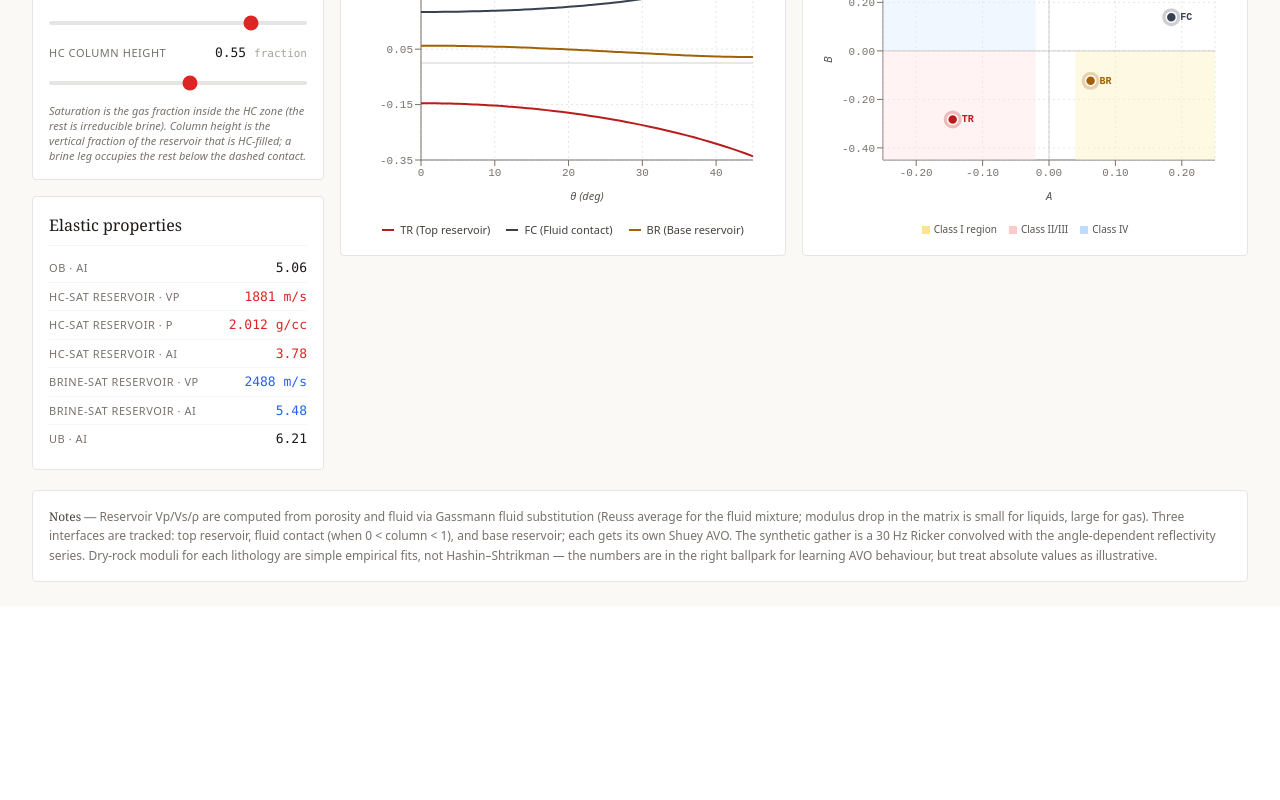
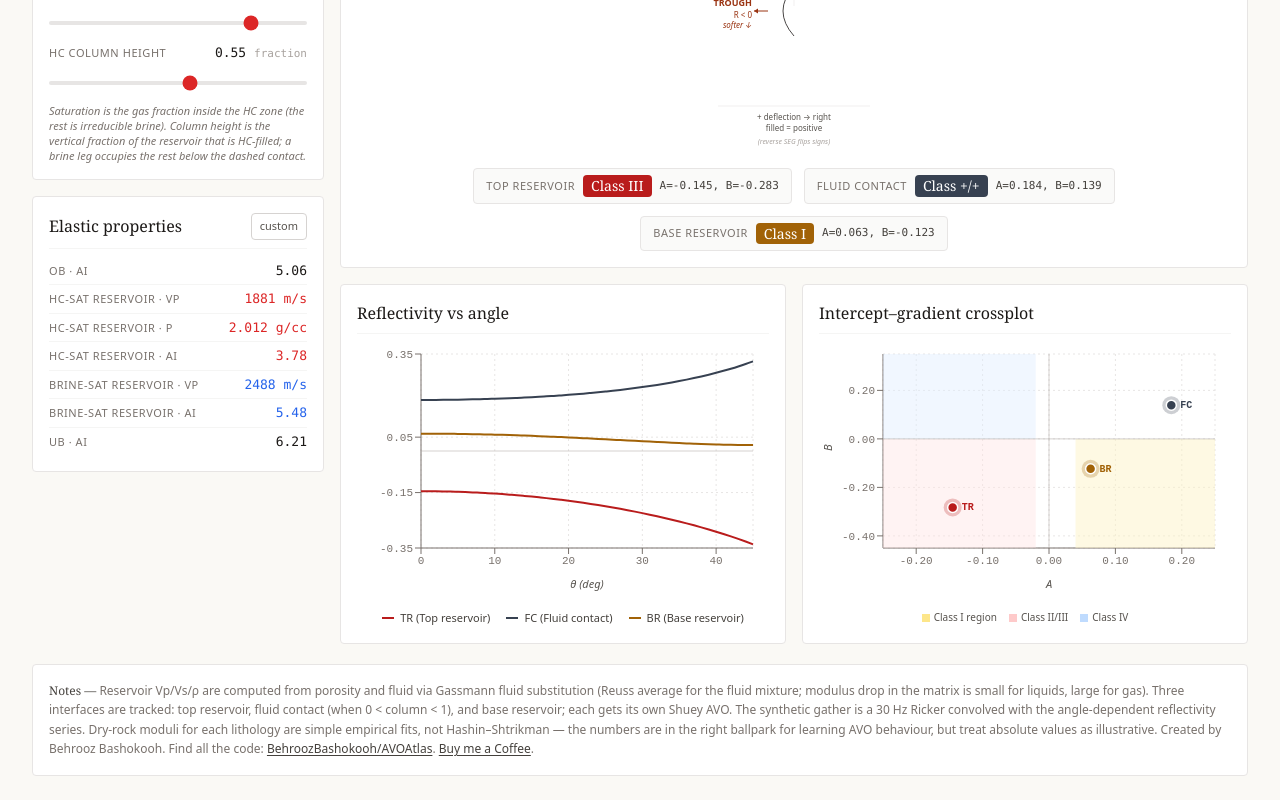
Before and after one commit to BehroozBashokooh/AVOAtlas, a React (Vite) app: page / in a window 1280 px wide. Shown: the part 795-1595 px from the top of the page. Before the commit the page ends 1401 px from the top, so only its background shows below. Built offline with nearby package versions, Linux system fonts and the light colour scheme.

Commit message:
Add elastic overrides and footer attribution

```diff
--- a/src/AVOAtlasV3.jsx
+++ b/src/AVOAtlasV3.jsx
@@ -168,6 +168,102 @@ function Stat({ label, value, color }) {
   );
 }
 
+function ElasticNumber({ value, onChange, step = 1, color }) {
+  return (
+    <input
+      type="number"
+      value={value}
+      min={0}
+      step={step}
+      onChange={e => onChange(parseFloat(e.target.value))}
+      className="w-16 px-1 py-0.5 border border-stone-300 rounded text-right font-mono tabular-nums text-[12px] focus:outline-none focus:border-stone-500"
+      style={{ color: color || '#1c1917' }}
+    />
+  );
+}
+
+function ElasticPropertiesPanel({
+  defaults,
+  values,
+  customElastic,
+  onEnableCustom,
+  onReset,
+  onElasticChange,
+  hcColor,
+}) {
+  const rows = [
+    { key: 'ob', label: 'OB', color: '#1c1917' },
+    { key: 'hc_res', label: 'HC res', color: hcColor },
+    { key: 'br_res', label: 'Brine res', color: FLUIDS.brine.color },
+    { key: 'ub', label: 'UB', color: '#1c1917' },
+  ];
+
+  return (
+    <section className="bg-white border border-stone-200 rounded p-4">
+      <div className="flex items-center justify-between mb-2 pb-2 border-b border-stone-100 gap-2">
+        <h2 className="font-serif text-base text-stone-900">Elastic properties</h2>
+        {customElastic ? (
+          <button
+            type="button"
+            onClick={onReset}
+            className="inline-flex items-center gap-1 text-[11px] text-stone-600 border border-stone-300 rounded px-2 py-1 hover:bg-stone-50"
+          >
+            <RotateCcw size={12} /> reset
+          </button>
+        ) : (
+          <button
+            type="button"
+            onClick={onEnableCustom}
+            className="text-[11px] text-stone-600 border border-stone-300 rounded px-2 py-1 hover:bg-stone-50"
+          >
+            custom
+          </button>
+        )}
+      </div>
+
+      {!customElastic ? (
+        <>
+          <Stat label="OB · AI" value={values.ob.AI.toFixed(2)} />
+          <Stat label="HC-sat reservoir · Vp" value={values.hc_res.Vp.toFixed(0) + ' m/s'} color={hcColor} />
+          <Stat label="HC-sat reservoir · ρ"  value={values.hc_res.rho.toFixed(3) + ' g/cc'} color={hcColor} />
+          <Stat label="HC-sat reservoir · AI" value={values.hc_res.AI.toFixed(2)} color={hcColor} />
+          <Stat label="Brine-sat reservoir · Vp" value={values.br_res.Vp.toFixed(0) + ' m/s'} color={FLUIDS.brine.color} />
+          <Stat label="Brine-sat reservoir · AI" value={values.br_res.AI.toFixed(2)} color={FLUIDS.brine.color} />
+          <Stat label="UB · AI" value={values.ub.AI.toFixed(2)} />
+        </>
+      ) : (
+        <div className="space-y-2">
+          <div className="grid grid-cols-[1fr_4rem_4rem_4rem_3.5rem] gap-1 items-center text-[10px] uppercase tracking-wider text-stone-400">
+            <span>zone</span>
+            <span className="text-right">Vp</span>
+            <span className="text-right">Vs</span>
+            <span className="text-right">ρ</span>
+            <span className="text-right">AI</span>
+          </div>
+          {rows.map(row => {
+            const v = values[row.key];
+            const d = defaults[row.key];
+            return (
+              <div key={row.key} className="grid grid-cols-[1fr_4rem_4rem_4rem_3.5rem] gap-1 items-center">
+                <span className="text-[11px] text-stone-500 uppercase tracking-wider">{row.label}</span>
+                <ElasticNumber value={Math.round(v.Vp)} onChange={next => onElasticChange(row.key, 'Vp', next)} color={row.color} />
+                <ElasticNumber value={Math.round(v.Vs)} onChange={next => onElasticChange(row.key, 'Vs', next)} color={row.color} />
+                <ElasticNumber value={v.rho.toFixed(3)} step={0.001} onChange={next => onElasticChange(row.key, 'rho', next)} color={row.color} />
+                <span className="text-[12px] font-mono tabular-nums text-right" style={{ color: row.color }}>
+                  {v.AI.toFixed(2)}
+                </span>
+                <span className="col-start-2 col-span-4 text-[10px] text-stone-400 font-mono tabular-nums">
+                  default {d.Vp.toFixed(0)} / {d.Vs.toFixed(0)} / {d.rho.toFixed(3)}
+                </span>
+              </div>
+            );
+          })}
+        </div>
+      )}
+    </section>
+  );
+}
+
 /* ════════════════════════════════════════════════════════════════════
    IMPEDANCE LOG (the user's sketch, made interactive)
    ════════════════════════════════════════════════════════════════════ */
@@ -389,8 +485,8 @@ function SyntheticGather({ interfaces, t_window, f_dom = 30, width = 460, height
    ════════════════════════════════════════════════════════════════════ */
 
 function PolarityLegend({ height = 380 }) {
-  const W = 116;
-  const cx = 58;
+  const W = 168;
+  const cx = 84;
   const wig_top = 60;
   const wig_h = 200;
   const seg = wig_h / 4;
@@ -1202,6 +1298,8 @@ export default function AVOAtlasV2() {
   // User-editable range for the thickness slider — defaults the user can override
   const [thickness_min, setThicknessMin] = useState(15);
   const [thickness_max, setThicknessMax] = useState(120);
+  const [customElastic, setCustomElastic] = useState(false);
+  const [elasticOverrides, setElasticOverrides] = useState(null);
 
   // ─── View state (Atlas | Guide) ──────────────────────────────────
   const [view, setView] = useState('atlas');
@@ -1216,6 +1314,8 @@ export default function AVOAtlasV2() {
     setHcSat(s.hc_sat);
     setColumnHeight(s.column_height);
     setThickness(s.thickness);
+    setCustomElastic(false);
+    setElasticOverrides(null);
     // Widen thickness slider range if scenario falls outside it
     setThicknessMin(prev => Math.min(prev, s.thickness));
     setThicknessMax(prev => Math.max(prev, s.thickness));
@@ -1225,22 +1325,78 @@ export default function AVOAtlasV2() {
   }, []);
 
   // ─── Derived rock-physics ─────────────────────────────────────────
-  const ob = useMemo(() => {
+  const obDefault = useMemo(() => {
     const h = HARDNESS[ob_hard];
     return { ...h, AI: h.Vp * h.rho / 1000 };
   }, [ob_hard]);
 
-  const ub = useMemo(() => {
+  const ubDefault = useMemo(() => {
     const h = HARDNESS[ub_hard];
     return { ...h, AI: h.Vp * h.rho / 1000 };
   }, [ub_hard]);
 
-  const hc_res = useMemo(() => {
+  const hcResDefault = useMemo(() => {
     const { K_fl, rho_fl } = mixFluid(hc_fluid, hc_sat);
     return gassmannSaturate(lithology, phi, K_fl, rho_fl);
   }, [lithology, phi, hc_fluid, hc_sat]);
 
-  const br_res = useMemo(() => gassmannSaturate(lithology, phi, FLUIDS.brine.K, FLUIDS.brine.rho), [lithology, phi]);
+  const brResDefault = useMemo(() => gassmannSaturate(lithology, phi, FLUIDS.brine.K, FLUIDS.brine.rho), [lithology, phi]);
+
+  const elasticDefaults = useMemo(() => ({
+    ob: obDefault,
+    hc_res: hcResDefault,
+    br_res: brResDefault,
+    ub: ubDefault,
+  }), [obDefault, hcResDefault, brResDefault, ubDefault]);
+
+  const effectiveElastic = useMemo(() => {
+    if (!customElastic || !elasticOverrides) return elasticDefaults;
+
+    const mergeRock = key => {
+      const merged = { ...elasticDefaults[key], ...elasticOverrides[key] };
+      const Vp = Math.max(1, merged.Vp);
+      const Vs = Math.max(1, merged.Vs);
+      const rho = Math.max(0.001, merged.rho);
+      return { ...merged, Vp, Vs, rho, AI: Vp * rho / 1000 };
+    };
+
+    return {
+      ob: mergeRock('ob'),
+      hc_res: mergeRock('hc_res'),
+      br_res: mergeRock('br_res'),
+      ub: mergeRock('ub'),
+    };
+  }, [customElastic, elasticOverrides, elasticDefaults]);
+
+  const { ob, hc_res, br_res, ub } = effectiveElastic;
+
+  const enableCustomElastic = useCallback(() => {
+    setElasticOverrides(elasticDefaults);
+    setCustomElastic(true);
+  }, [elasticDefaults]);
+
+  const resetElasticDefaults = useCallback(() => {
+    setCustomElastic(false);
+    setElasticOverrides(null);
+  }, []);
+
+  const updateElasticValue = useCallback((zone, field, value) => {
+    if (!Number.isFinite(value)) return;
+    setElasticOverrides(prev => {
+      const source = prev || elasticDefaults;
+      const nextRock = {
+        ...source[zone],
+        [field]: value,
+      };
+      return {
+        ...source,
+        [zone]: {
+          ...nextRock,
+          AI: nextRock.Vp * nextRock.rho / 1000,
+        },
+      };
+    });
+  }, [elasticDefaults]);
 
   // ─── Interfaces ───────────────────────────────────────────────────
   // When the pore fluid is pure brine, no HC column exists regardless of slider position.
@@ -1474,16 +1630,15 @@ export default function AVOAtlasV2() {
               )}
             </section>
 
-            <section className="bg-white border border-stone-200 rounded p-4">
-              <h2 className="font-serif text-base text-stone-900 mb-2 pb-2 border-b border-stone-100">Elastic properties</h2>
-              <Stat label="OB · AI" value={ob.AI.toFixed(2)} />
-              <Stat label="HC-sat reservoir · Vp" value={hc_res.Vp.toFixed(0) + ' m/s'} color={FLUIDS[hc_fluid].color} />
-              <Stat label="HC-sat reservoir · ρ"  value={hc_res.rho.toFixed(3) + ' g/cc'} color={FLUIDS[hc_fluid].color} />
-              <Stat label="HC-sat reservoir · AI" value={hc_res.AI.toFixed(2)} color={FLUIDS[hc_fluid].color} />
-              <Stat label="Brine-sat reservoir · Vp" value={br_res.Vp.toFixed(0) + ' m/s'} color={FLUIDS.brine.color} />
-              <Stat label="Brine-sat reservoir · AI" value={br_res.AI.toFixed(2)} color={FLUIDS.brine.color} />
-              <Stat label="UB · AI" value={ub.AI.toFixed(2)} />
-            </section>
+            <ElasticPropertiesPanel
+              defaults={elasticDefaults}
+              values={effectiveElastic}
+              customElastic={customElastic}
+              onEnableCustom={enableCustomElastic}
+              onReset={resetElasticDefaults}
+              onElasticChange={updateElasticValue}
+              hcColor={FLUIDS[hc_fluid].color}
+            />
           </aside>
 
           {/* ── Visualisations ────────────────────────────────────── */}
@@ -1623,7 +1778,25 @@ export default function AVOAtlasV2() {
           top reservoir, fluid contact (when 0 &lt; column &lt; 1), and base reservoir; each gets its own Shuey AVO. The
           synthetic gather is a 30 Hz Ricker convolved with the angle-dependent reflectivity series. Dry-rock moduli for each
           lithology are simple empirical fits, not Hashin–Shtrikman — the numbers are in the right ballpark for learning AVO
-          behaviour, but treat absolute values as illustrative.
+          behaviour, but treat absolute values as illustrative. Created by Behrooz Bashokooh. Find all the code:{' '}
+          <a
+            href="https://github.com/BehroozBashokooh/AVOAtlas"
+            target="_blank"
+            rel="noreferrer"
+            className="text-stone-700 underline underline-offset-2 hover:text-stone-900"
+          >
+            BehroozBashokooh/AVOAtlas
+          </a>
+          .{' '}
+          <a
+            href="https://buymeacoffee.com/behroozbashokooh"
+            target="_blank"
+            rel="noreferrer"
+            className="text-stone-700 underline underline-offset-2 hover:text-stone-900"
+          >
+            Buy me a Coffee
+          </a>
+          .
         </footer>
         </>)}
 
```
